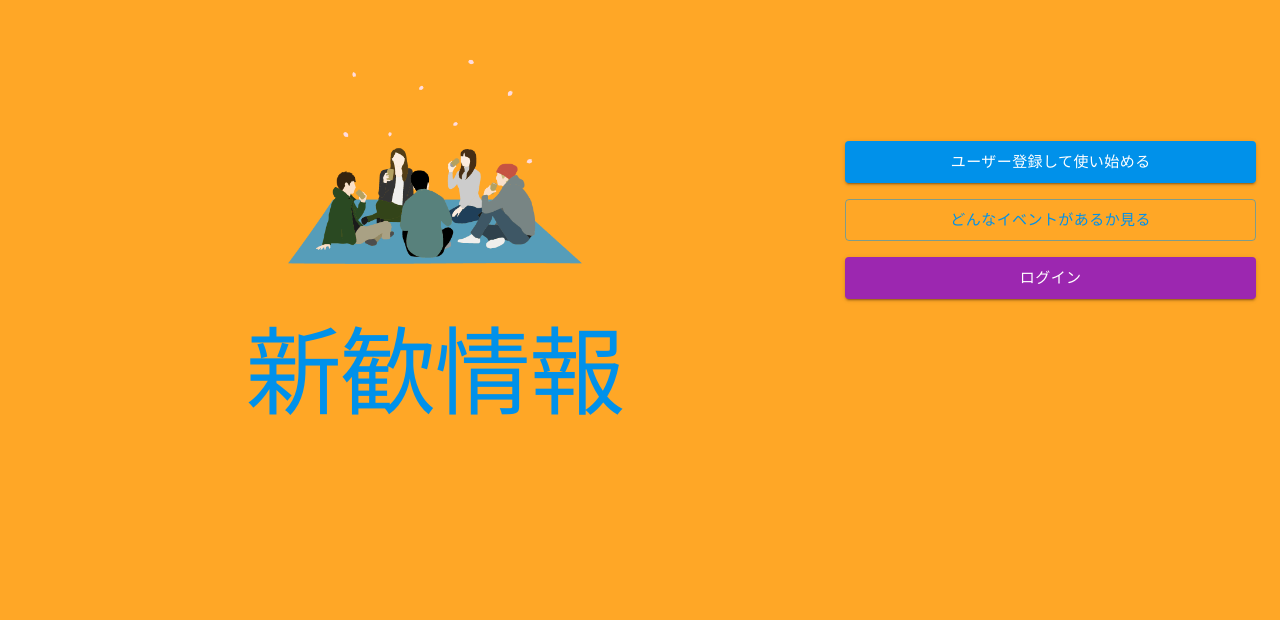
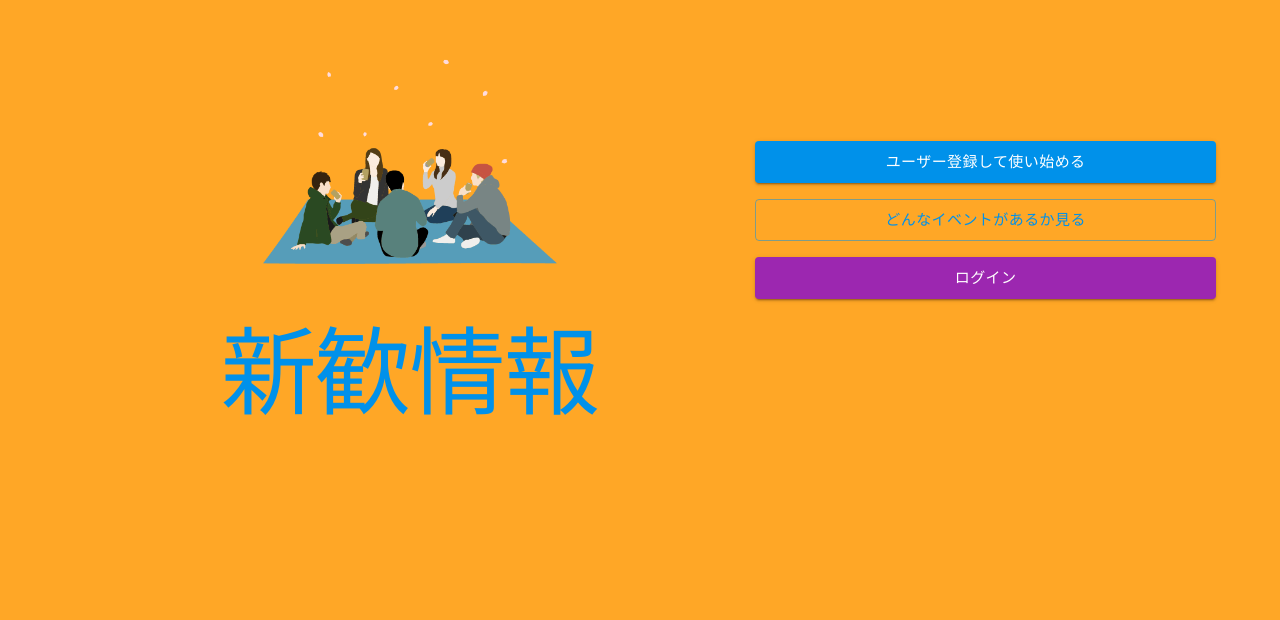
Before and after one commit to hotter6163/welcul, a Next.js app: page / in a window 1280 px wide. Shown: the part 180-800 px from the top of the page. Built offline with nearby package versions, Linux system fonts and the light colour scheme.

Commit message:
メディアクエリを使用して、topページの挙動を修正

```diff
--- a/src/pages/index.tsx
+++ b/src/pages/index.tsx
@@ -12,7 +12,6 @@ import {
 } from '@mui/material'
 
 import { wrapInLayout } from 'components/layouts/wrapInLayout'
-import { useWindowDimensions } from 'hooks/useWindowDimensions'
 
 
 declare module '@mui/material/Button' {
@@ -28,29 +27,13 @@ type DisplayItem = {
 }
 
 const Page: NextPage<{ displayItems: DisplayItem[] }> = ({ displayItems }) => {
-  // SSGのための初期値としてiPhone SEの値を使用
-  const { width, height } = useWindowDimensions({ width: 375, height: 667 })
-  const isVertically = width < height ? true : false
-
-  // SSGのせいで横向きの画面のときに画面の標示が気持ち悪いからその対策
-  // windowオブジェクトが存在しない場合はmainタグのみ返す
-  const [isWindow, setIsWindow] = useState<boolean>(typeof window !== undefined)
-  useEffect(() => {
-    setIsWindow(typeof window !== undefined)
-  }, [])
-  if (!isWindow) {
-    return (
-      <Box component="main"></Box>
-    )
-  }
-
   const renderedItems = displayItems.map((item, index) => (
     <Box
       key={item.id}
       component="section"
       sx={{
         bgcolor: `${index % 2 === 0 ? "background.base" : "" }`,
-        height: '50vh'
+        minHeight: '50vh'
       }}
     >
       <Container maxWidth="md">
@@ -63,9 +46,18 @@ const Page: NextPage<{ displayItems: DisplayItem[] }> = ({ displayItems }) => {
   return wrapInLayout('top',
     <Box component="main">
       <Box component="section" sx={{ bgcolor: 'background.main'}}>
-        <Container maxWidth="xl">
+        <Container maxWidth="lg">
           <Grid container className="h-screen">
-            <Grid item xs={isVertically ? 12 : 8} className="flex">
+            <Grid item className="flex" sx={{
+              flexGrow: 0,
+              flexBasis: "100%",
+              maxWidth: "100%",
+              "@media screen and (min-aspect-ratio: 1/1)": {
+                flexGrow: 0,
+                flexBasis: "60%",
+                maxWidth: "60%",
+              }
+            }}>
               <div className="self-center w-full text-center">
                 <Image
                   src='/images/top_main.png'
@@ -81,7 +73,16 @@ const Page: NextPage<{ displayItems: DisplayItem[] }> = ({ displayItems }) => {
                 </Typography>
               </div>
             </Grid>
-            <Grid item xs={isVertically ? 12 : 4} className="flex">
+            <Grid item className="flex" sx={{
+              flexGrow: 0,
+              flexBasis: "100%",
+              maxWidth: "100%",
+              "@media screen and (min-aspect-ratio: 1/1)": {
+                flexGrow: 0,
+                flexBasis: "40%",
+                maxWidth: "40%",
+              }
+            }}>
               <div className="self-center w-full">
                 <div className="text-center my-4">
                   <Button variant="contained" color="accent" size="large" fullWidth>
```
